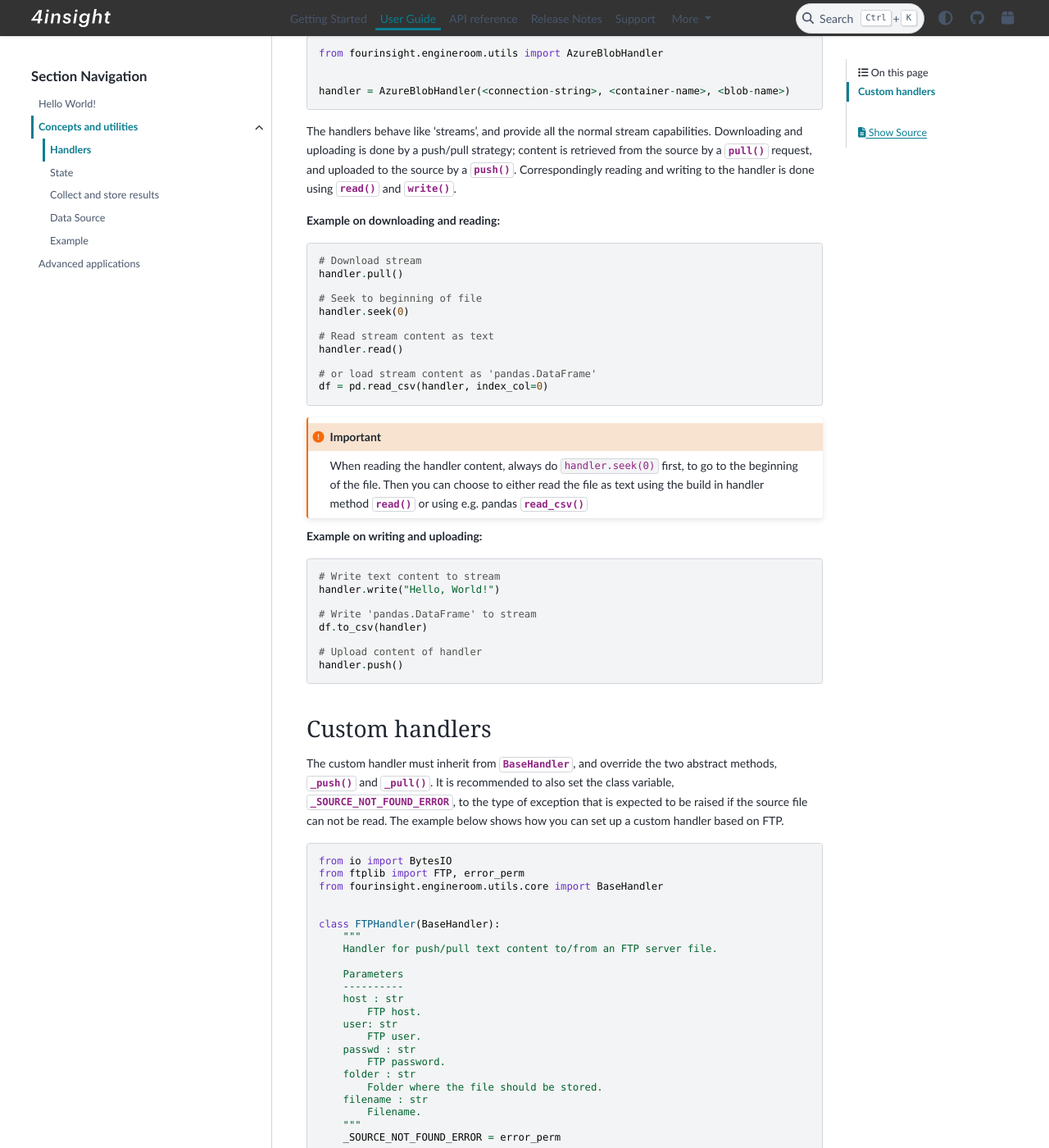
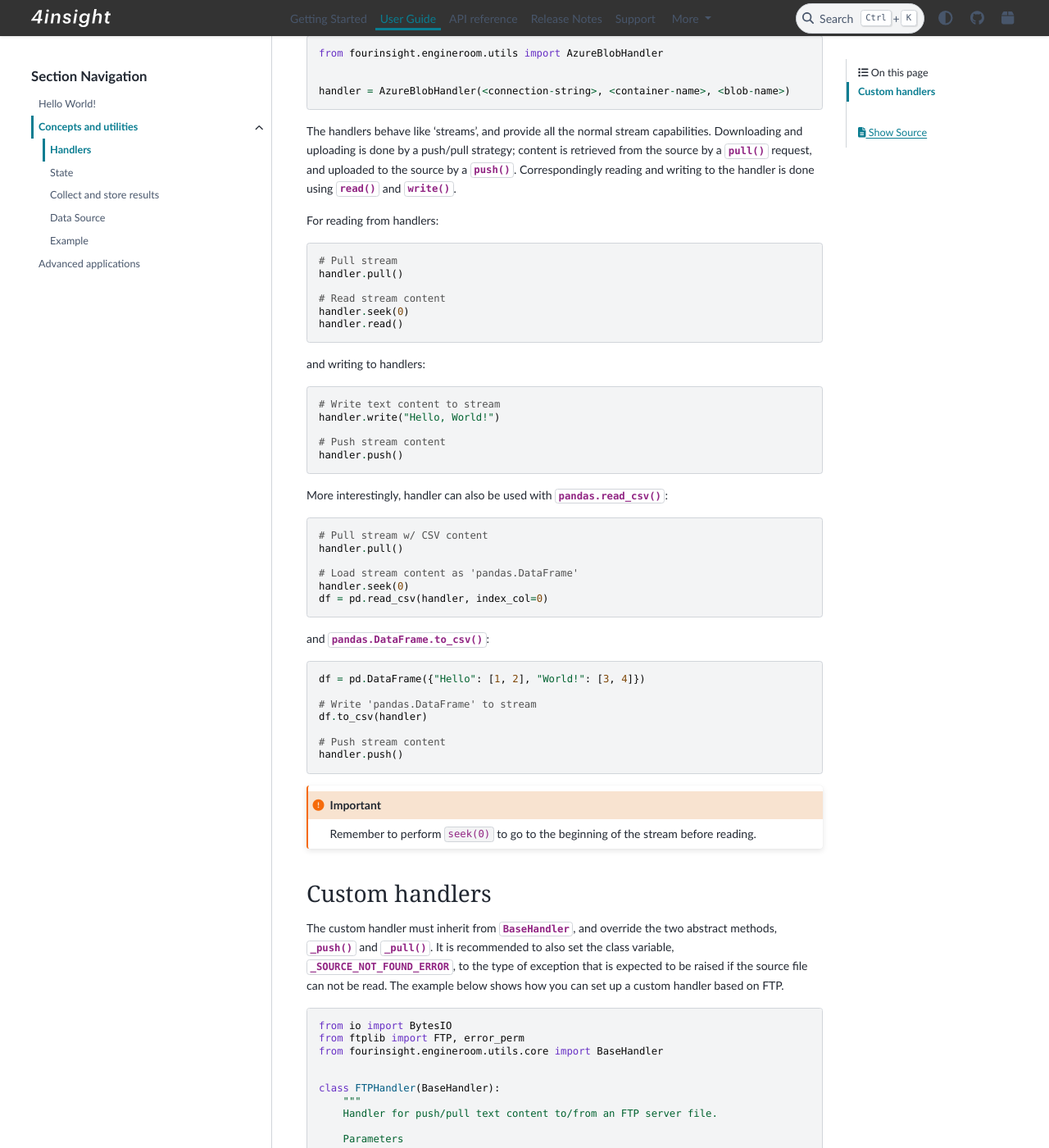
Before and after one commit to 4Subsea/fourinsight-engineroom-utils-python, a Sphinx documentation site: the page built from docs/user_guide/concepts_utils/handlers.rst, in a window 1280 px wide and 1400 px high, scrolled down 436 px. Shown: the whole window at 82% size. Built offline with Sphinx 7.4.7 and the PyData theme 0.15.4, drawn with Linux system fonts in a browser that asks for light colours.

Commit message:
enh: refine examples

```diff
--- a/docs/user_guide/concepts_utils/handlers.rst
+++ b/docs/user_guide/concepts_utils/handlers.rst
@@ -33,40 +33,53 @@ strategy; content is retrieved from the source by a :meth:`~fourinsight.enginero
 to the source by a :meth:`~fourinsight.engineroom.utils.core.BaseHandler.push()`. Correspondingly reading and writing to the handler is
 done using :meth:`~io.TextIOWrapper.read()` and :meth:`~io.TextIOWrapper.write()`.
 
-**Example on downloading and reading:**
+For reading from handlers:
 
 .. code-block:: python
 
-    # Download stream
+    # Pull stream
     handler.pull()
 
-    # Seek to beginning of file
+    # Read stream content
     handler.seek(0)
-
-    # Read stream content as text
     handler.read()
 
-    # or load stream content as 'pandas.DataFrame'
-    df = pd.read_csv(handler, index_col=0)
-
-.. important::
-    When reading the handler content, always do ``handler.seek(0)`` first, to go to the beginning of the file. Then you can choose to either
-    read the file as text using the build in handler method :meth:`~io.TextIOWrapper.read` or using e.g.
-    pandas :meth:`~pandas.read_csv`
-
-
-**Example on writing and uploading:**
+and writing to handlers:
 
 .. code-block:: python
 
     # Write text content to stream
     handler.write("Hello, World!")
 
+    # Push stream content
+    handler.push()
+
+More interestingly, handler can also be used with :func:`pandas.read_csv()`:
+
+.. code-block:: python
+
+    # Pull stream w/ CSV content
+    handler.pull()
+
+    # Load stream content as 'pandas.DataFrame'
+    handler.seek(0)
+    df = pd.read_csv(handler, index_col=0)
+
+and :meth:`pandas.DataFrame.to_csv()`:
+
+.. code-block:: python
+
+    df = pd.DataFrame({"Hello": [1, 2], "World!": [3, 4]})
+
     # Write 'pandas.DataFrame' to stream
     df.to_csv(handler)
 
-    # Upload content of handler
+    # Push stream content
     handler.push()
+
+.. important::
+    Remember to perform ``seek(0)`` to go to the beginning of the stream before reading.
+
 
 .. _custom_handlers:
 
```
